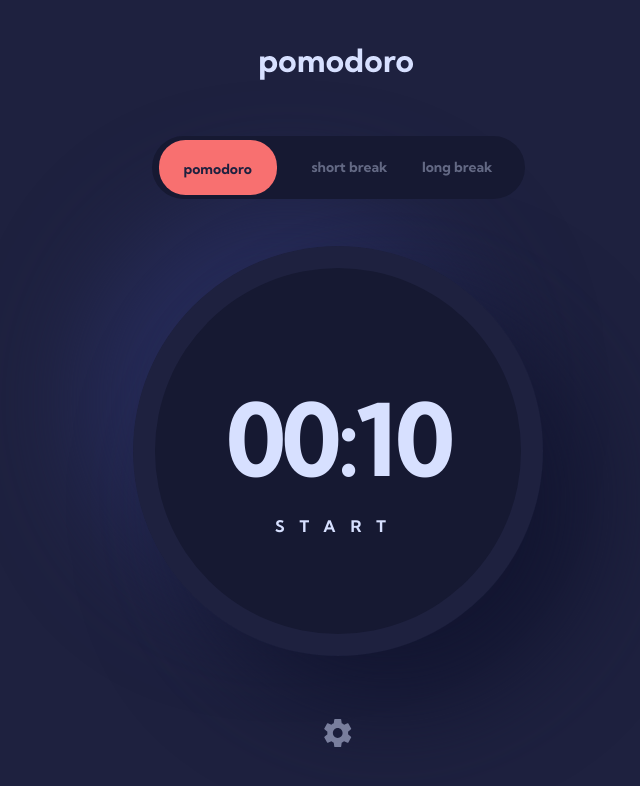
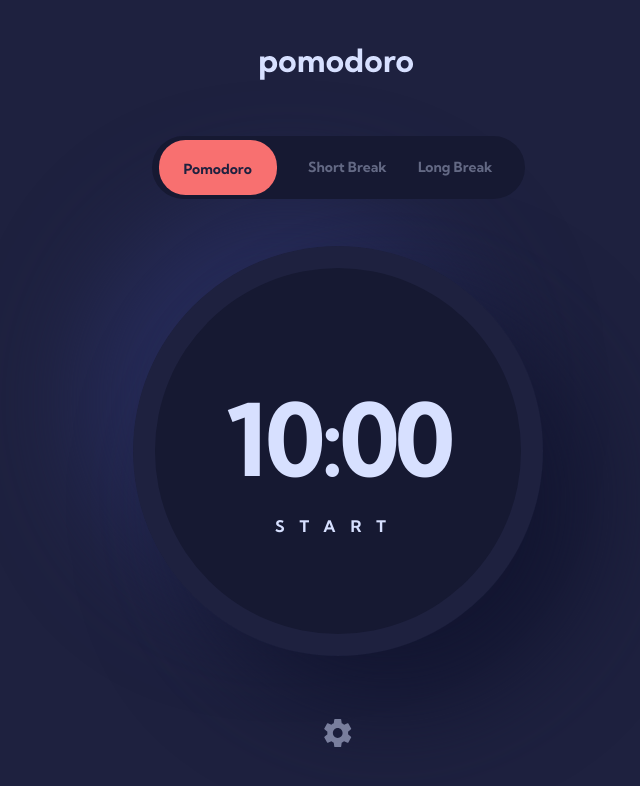
Before and after one commit to anritsetskhla10/Pomodoro-App, a React (Vite) app: page / in a window 1280 px wide. Shown: the top 786 px of the page, without its empty margins (302-942 px from the left). Built offline with nearby package versions, Linux system fonts and the light colour scheme.

Commit message:
fixing mode change and timer

```diff
--- a/src/App.tsx
+++ b/src/App.tsx
@@ -2,14 +2,20 @@ import { useState, useEffect } from 'react';
 import Settings from './components/Settings';
 
 function App() {
-
   const [isPaused, setIsPaused] = useState(true);
   const [isSettingsOpen, setIsSettingsOpen] = useState(false);
-  const [pomodoro, setPomodoro] = useState(10);
-  const [shortBreak, setShortBreak] = useState(5);
-  const [longBreak, setLongBreak] = useState(15);
+  const [pomodoro, setPomodoro] = useState(10 * 60); // Convert to seconds
+  const [shortBreak, setShortBreak] = useState(5 * 60); // Convert to seconds
+  const [longBreak, setLongBreak] = useState(15 * 60); // Convert to seconds
+  const [currentMode, setCurrentMode] = useState<'pomodoro' | 'shortBreak' | 'longBreak'>('pomodoro');
   const [time, setTime] = useState(pomodoro);
+  const [savedTimes, setSavedTimes] = useState({
+    pomodoro,
+    shortBreak,
+    longBreak,
+  });
 
+  // Timer effect
   useEffect(() => {
     let interval: number;
     if (!isPaused) {
@@ -20,6 +26,22 @@ function App() {
     return () => clearInterval(interval);
   }, [isPaused]);
 
+  // Update `time` and save state when switching modes
+  useEffect(() => {
+    if (!isPaused) {
+      // Save the current mode's time before switching
+      setSavedTimes((prev) => ({
+        ...prev,
+        [currentMode]: time,
+      }));
+    }
+    // Load saved time for the new mode
+    setTime(savedTimes[currentMode]);
+
+    // Pause the timer when switching modes
+    setIsPaused(true);
+  }, [currentMode]);
+
   const minutes = Math.floor(time / 60);
   const seconds = time % 60;
 
@@ -27,7 +49,14 @@ function App() {
     setIsPaused((prevState) => !prevState);
   };
 
-  const strokeDashoffset = (283 - ((pomodoro - time) / pomodoro) * 283).toFixed(2);
+  const handleModeChange = (mode: 'pomodoro' | 'shortBreak' | 'longBreak') => {
+    setCurrentMode(mode);
+  };
+
+  const totalDuration =
+    currentMode === 'pomodoro' ? pomodoro : currentMode === 'shortBreak' ? shortBreak : longBreak;
+
+  const strokeDashoffset = (283 - ((totalDuration - time) / totalDuration) * 283).toFixed(2);
 
   return (
     <div className="flex flex-col items-center pt-[48px] pb-[56px]">
@@ -35,14 +64,20 @@ function App() {
         <img src="/images/logo.svg" alt="logo" />
       </div>
       <div className="w-[373px] h-[63px] mb-[47px] px-[7px] py-[8px] rounded-[31.5px] bg-[#161932] flex items-center justify-between z-20">
-        <button className="btn" onClick={() => setTime(shortBreak)}>pomodoro</button>
-        <button className="btnDef" onClick={() => setTime(shortBreak)}>short break</button>
-        <button className="btnDef mr-[25px]" onClick={() => setTime(longBreak)}>long break</button>
+        <button className="btn" onClick={() => handleModeChange('pomodoro')}>
+          Pomodoro
+        </button>
+        <button className="btnDef" onClick={() => handleModeChange('shortBreak')}>
+          Short Break
+        </button>
+        <button className="btnDef mr-[25px]" onClick={() => handleModeChange('longBreak')}>
+          Long Break
+        </button>
       </div>
       <div className="oval mb-[63px]">
         <div className="oval2">
           <div className="circle center relative" onClick={togglePause}>
-            <svg className="absolute w-full h-full origin-center -rotate-90" viewBox="0 0 100 100" >
+            <svg className="absolute w-full h-full origin-center -rotate-90" viewBox="0 0 100 100">
               <circle className="text-transparent" strokeWidth="5" stroke="currentColor" fill="transparent" r="45" cx="50" cy="50" />
               <circle
                 className="text-modeColors-color1"
@@ -60,9 +95,7 @@ function App() {
             <h1 className="fontMain z-10">
               {minutes.toString().padStart(2, '0')}:{seconds.toString().padStart(2, '0')}
             </h1>
-            <p className="fontMain text-[16px] tracking-[15px] z-10">
-              {isPaused ? 'START' : 'PAUSE'}
-            </p>
+            <p className="fontMain text-[16px] tracking-[15px] z-10">{isPaused ? 'START' : 'PAUSE'}</p>
           </div>
         </div>
       </div>
@@ -71,7 +104,9 @@ function App() {
         alt="settings icon"
         onClick={() => setIsSettingsOpen(!isSettingsOpen)}
       />
-      {isSettingsOpen && <Settings setPomodoro={setPomodoro} setShortBreak={setShortBreak} setLongBreak={setLongBreak} />}
+      {isSettingsOpen && (
+        <Settings setPomodoro={setPomodoro} setShortBreak={setShortBreak} setLongBreak={setLongBreak} />
+      )}
     </div>
   );
 }
--- a/src/components/Settings.tsx
+++ b/src/components/Settings.tsx
@@ -23,7 +23,7 @@ function Settings({ setShortBreak, setLongBreak, setPomodoro }: SettingsProps) {
   };
 
   return (
-    <div className=" bg-white pt-[34px]  rounded-3xl absolute z-50 top-[155px] ">
+    <div className=" bg-white pt-[34px]  rounded-3xl absolute z-50 top-[155px] flex flex-col">
         <h2 className="text-[28px] font-bold text-[#161932] mb-[31px] px-[40px]">Settings</h2>
         <hr className="h-[1px] w-full bg-[#e3e1e1]"/>
         <h4 className="text-[13px] font-bold text-[#161932] mt-[28px] mb-[31px] px-[40px] tracking-[5px]">TIME (MINUTES)</h4>
```
